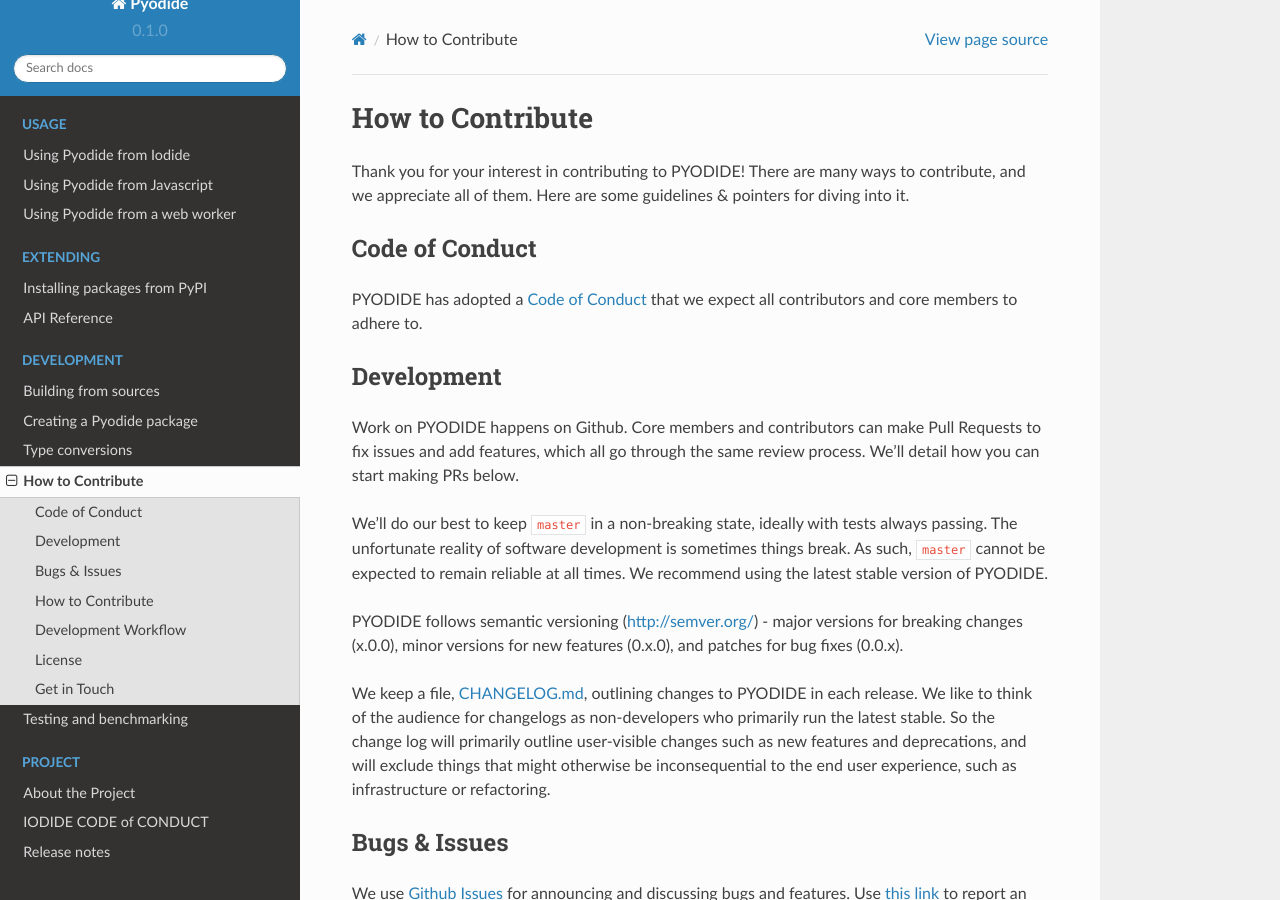
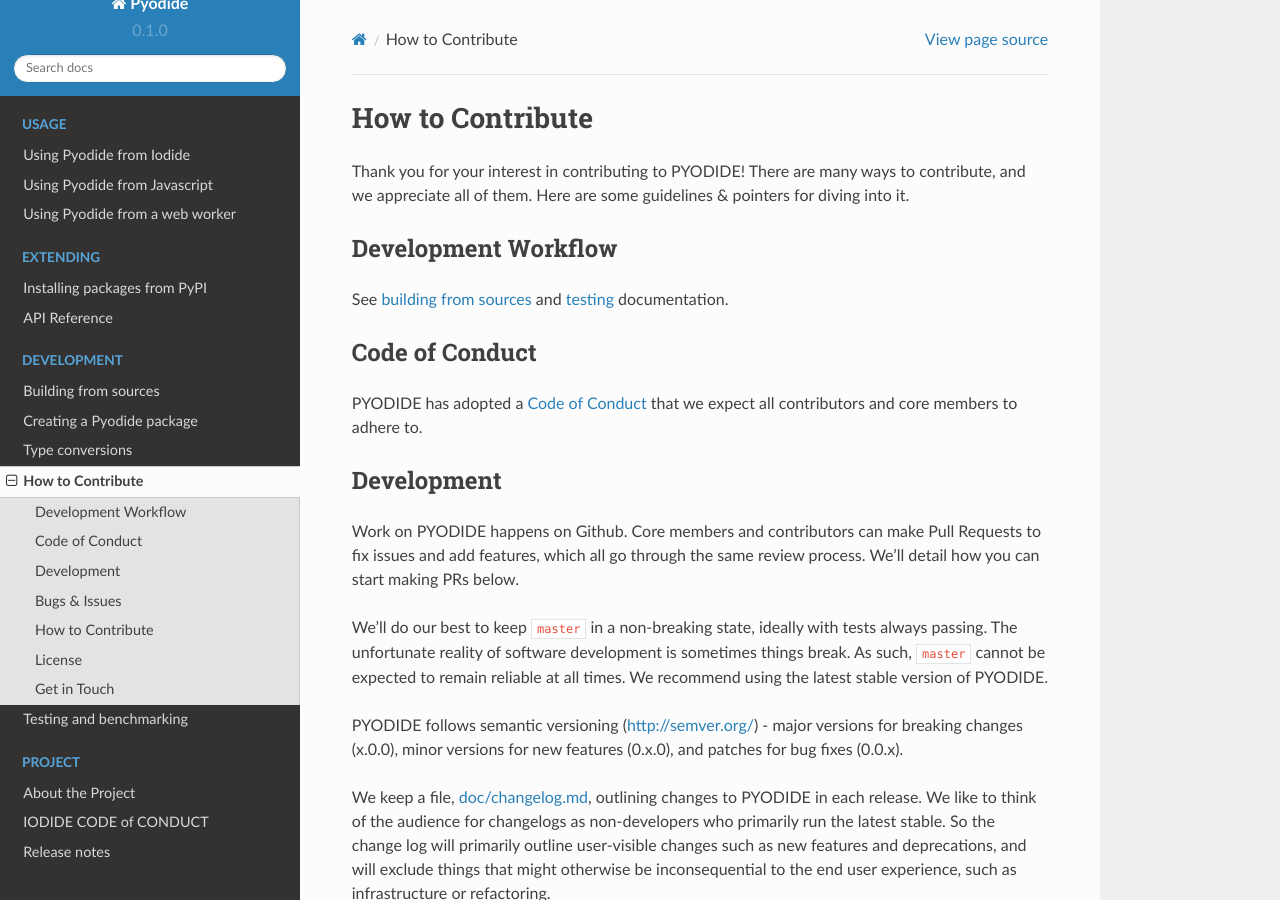
Before and after one commit to pyodide/pyodide, a Sphinx documentation site: the page built from docs/contributing.md, in a window 1280 px wide and 900 px high. Built offline with Sphinx 7.4.7 and the Read the Docs theme 2.0.0, drawn with Linux system fonts in a browser that asks for light colours; the version number is read from the project's files by our own code; some of the changed text lies outside the part shown.

Commit message:
Fix links

```diff
--- a/docs/contributing.md
+++ b/docs/contributing.md
@@ -2,9 +2,13 @@
 
 Thank you for your interest in contributing to PYODIDE! There are many ways to contribute, and we appreciate all of them. Here are some guidelines & pointers for diving into it.
 
+## Development Workflow
+
+See [building from sources](./building_from_sources.html) and [testing](./testing.html) documentation.
+
 ## Code of Conduct
 
-PYODIDE has adopted a [Code of Conduct](CODE-OF-CONDUCT.md) that we expect all contributors and core members to adhere to.
+PYODIDE has adopted a [Code of Conduct](code-of-conduct.html) that we expect all contributors and core members to adhere to.
 
 ## Development
 
@@ -14,7 +18,7 @@
 
 PYODIDE follows semantic versioning (http://semver.org/) - major versions for breaking changes (x.0.0), minor versions for new features (0.x.0), and patches for bug fixes (0.0.x).
 
-We keep a file, [CHANGELOG.md](CHANGELOG.md), outlining changes to PYODIDE in each release. We like to think of the audience for changelogs as non-developers who primarily run the latest stable. So the change log will primarily outline user-visible changes such as new features and deprecations, and will exclude things that might otherwise be inconsequential to the end user experience, such as infrastructure or refactoring.
+We keep a file, [doc/changelog.md](./changelog.html), outlining changes to PYODIDE in each release. We like to think of the audience for changelogs as non-developers who primarily run the latest stable. So the change log will primarily outline user-visible changes such as new features and deprecations, and will exclude things that might otherwise be inconsequential to the end user experience, such as infrastructure or refactoring.
 
 ## Bugs & Issues
 
--- a/docs/index.rst
+++ b/docs/index.rst
@@ -68,7 +68,7 @@
    :caption: Project
 
    about.md
-   code-of-contents
+   code-of-conduct
    changelog.md
 
 Indices and tables
```
Also changed, not shown: other parts of docs/contributing.md (+0 -3 lines), docs/code-of-conduct.rst (renamed from docs/code-of-contents.rst).
